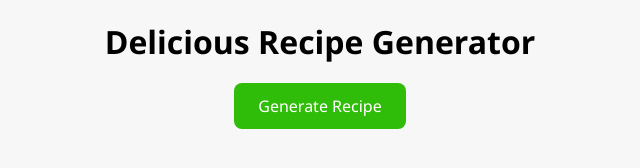
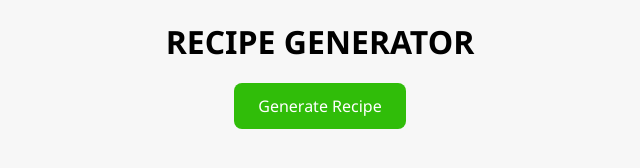
Before and after one commit to nithish-reddy-099/generaterecipe_1, a plain HTML site: page index.html in a window 1280 px wide. Shown: the whole page, without its empty margins (320-960 px from the left). Drawn offline with Linux system fonts and the light colour scheme.

Commit message:
generate

```diff
--- a/index.html
+++ b/index.html
@@ -156,8 +156,8 @@
 </head>
 <body>
 
-  <h1> Delicious Recipe Generator</h1>
-  <button id="generate-btn">Generate Recipe</button>
+  <h1>  RECIPE GENERATOR</h1>
+  <button id="generate-btn">Generate Recipe </button>
   <div class="container" id="recipe-container"></div>
 
   <script>
```
